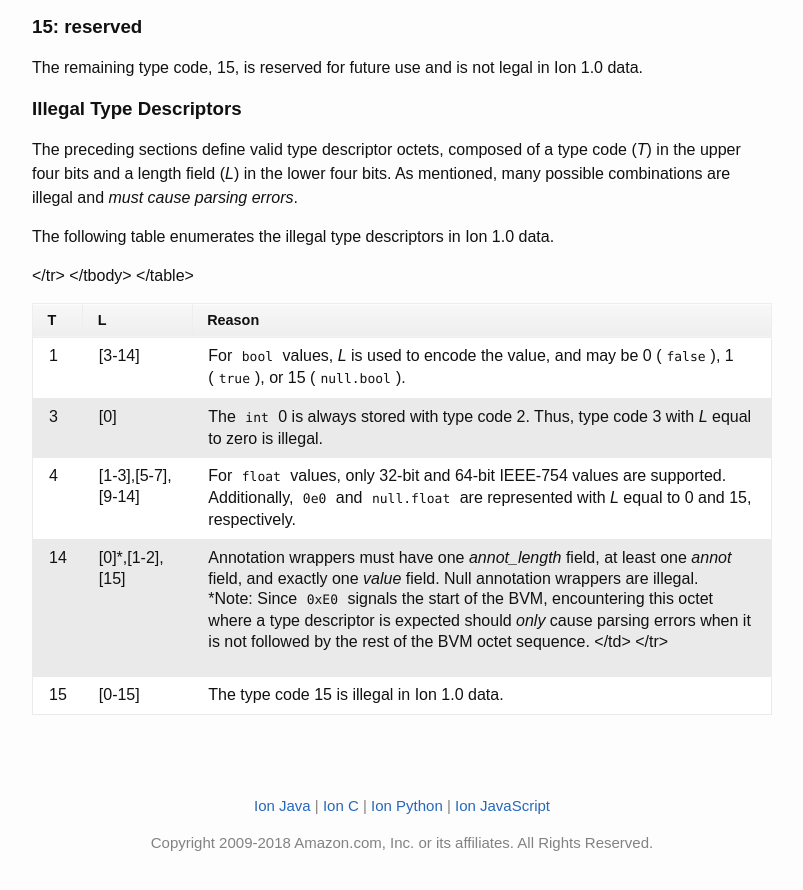
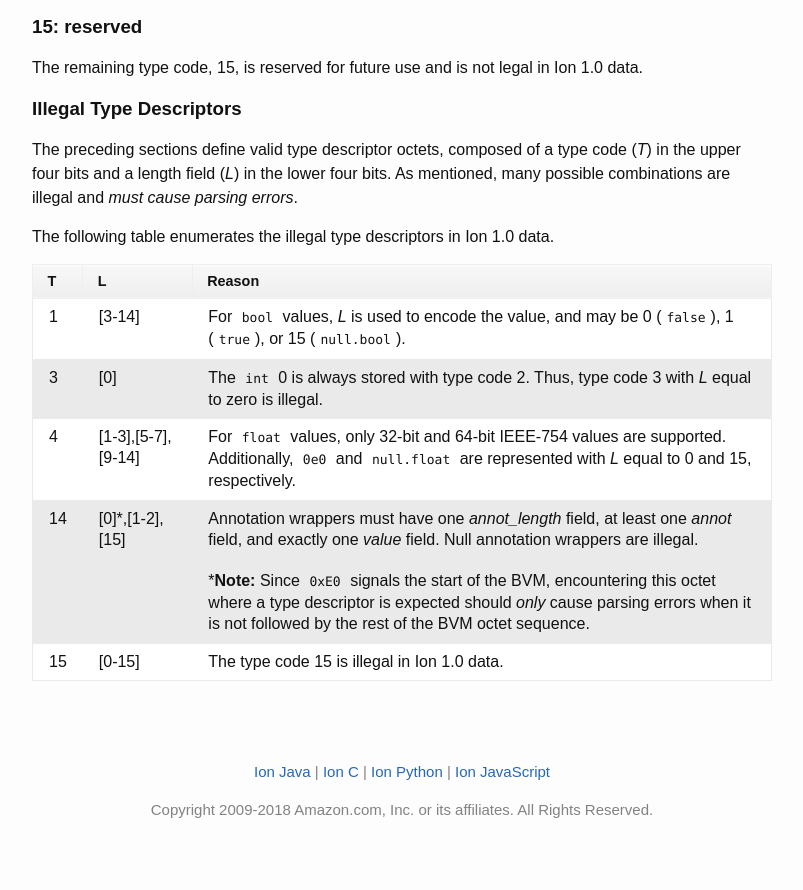
Before and after one commit to amazon-ion/ion-docs, a Jekyll site: the page built from binary.md, in a window 1280 px wide and 900 px high, scrolled down 11228 px. Shown: the top 890 px of the window, without its empty margins (238-1041 px from the left). Built offline with Jekyll 4.4.1, drawn with Linux system fonts in a browser that asks for light colours; after the commit the page ends 12094 px from its top, so only the background shows below that.

Commit message:
Fixes binary table, s after italics.

```diff
--- a/binary.md
+++ b/binary.md
@@ -698,7 +698,6 @@ The following table enumerates the illegal type descriptors in Ion 1.0 data.
 </tr>
 </thead>
 <tbody>
-</tr>
 <tr class="even">
 <td align="left">1</td>
 <td align="left">[3-14]</td>
@@ -730,8 +729,9 @@ represented with <i>L</i> equal to 0 and 15, respectively.
 <td align="left">
 Annotation wrappers must have one <i>annot_length</i> field, at least one
 <i>annot</i> field, and exactly one <i>value</i> field. Null annotation wrappers
-are illegal.<p>
-*Note: Since <code>0xE0</code> signals the start of the BVM, encountering this
+are illegal.
+<br/><br/>
+*<strong>Note:</strong> Since <code>0xE0</code> signals the start of the BVM, encountering this
 octet where a type descriptor is expected should <i>only</i> cause parsing
 errors when it is not followed by the rest of the BVM octet sequence.
 </td>
```
Also changed, not shown: decimal.md (+1 -1 lines), index.md (+2 -2 lines).
